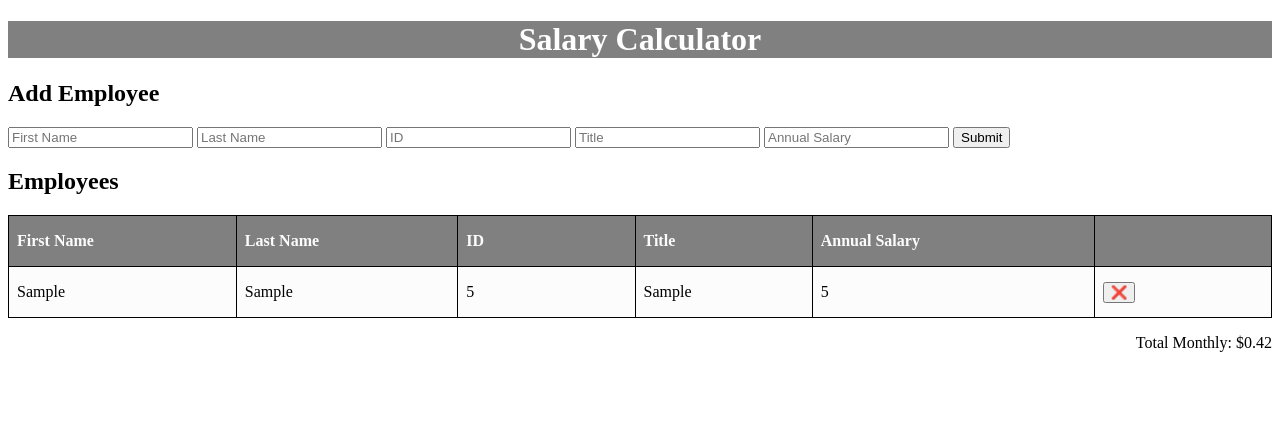
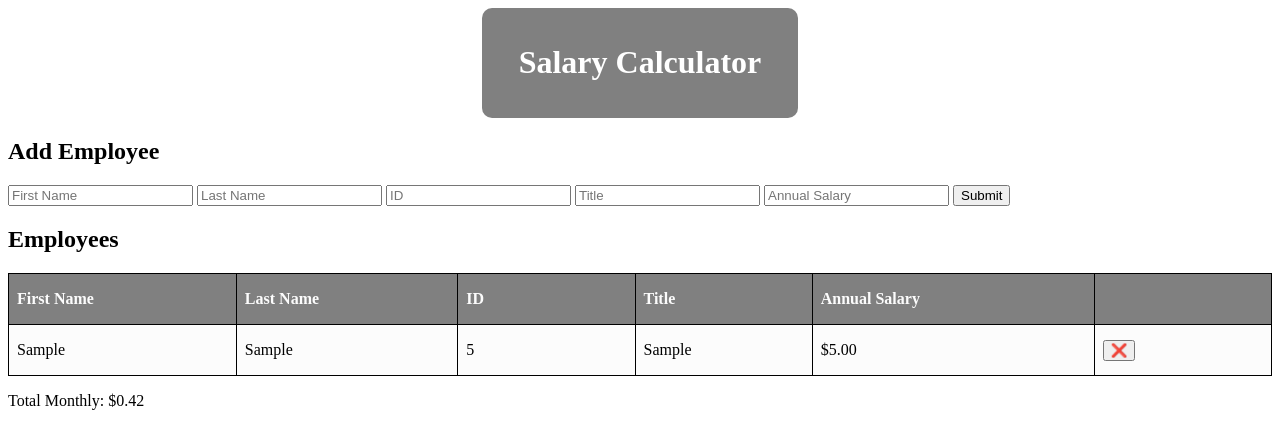
Before and after one commit to essiero/weekend-salary-calculator, a website: page index.html in a window 1280 px wide. Both pictures are taken after typing "Sample", "Sample", "5", "Sample", "5" into the empty fields and a click on the button "Submit". Drawn offline with Linux system fonts and the light colour scheme.

```diff
--- a/script.js
+++ b/script.js
@@ -16,6 +16,10 @@
 function handleSubmit(event){
     event.preventDefault(); // this is so that clicking submit doesn't refresh the page.
     console.log('Submit function is working')
+    let USDollar = new Intl.NumberFormat('en-us', {
+        style: 'currency',
+        currency: 'USD',
+    });
     let firstName = document.getElementById('firstName').value;
     document.getElementById('firstName').value = '';
     let lastName = document.getElementById('lastName').value;
@@ -34,7 +38,7 @@
     <td>${lastName}</td>
     <td>${IDNumber}</td>
     <td>${title}</td>
-    <td>${annualSalary}</td>
+    <td>${USDollar.format(annualSalary)}</td>
     <td><button onclick="deleteEmployee(event)">❌</button></td>
     </tr>`;
     totalMonthly += annualSalary/12;
@@ -67,10 +71,6 @@
 //         }
 //         console.log('Total monthly budget: ', totalMonthly);
 // updateBudget(employeeArray);
-    let USDollar = new Intl.NumberFormat('en-us', {
-        style: 'currency',
-        currency: 'USD',
-    });
     document.getElementById('number').textContent = `${USDollar.format(totalMonthly)}`;
     if(totalMonthly>20000){
         // document.getElementById('number').style.color="red";
--- a/style.css
+++ b/style.css
@@ -14,6 +14,11 @@
     text-align: center;
     background-color: gray;
     color: white;
+    border-radius: 10px;
+    width: 25%;
+    margin: auto;
+    padding-top: 15px;
+    padding-bottom: 15px;
 }
 main {
 
@@ -24,7 +29,7 @@
 
 }
 footer {
-    text-align: right;
+    text-align: left;
 
 }
 .over-budget{
@@ -55,7 +60,7 @@
     text-align: left;
 }
 table, th, td {
-    border: 1px solid black;
+    border: 1px solid black ;
     border-collapse: collapse;
     height: 2.15em;
 }
```
